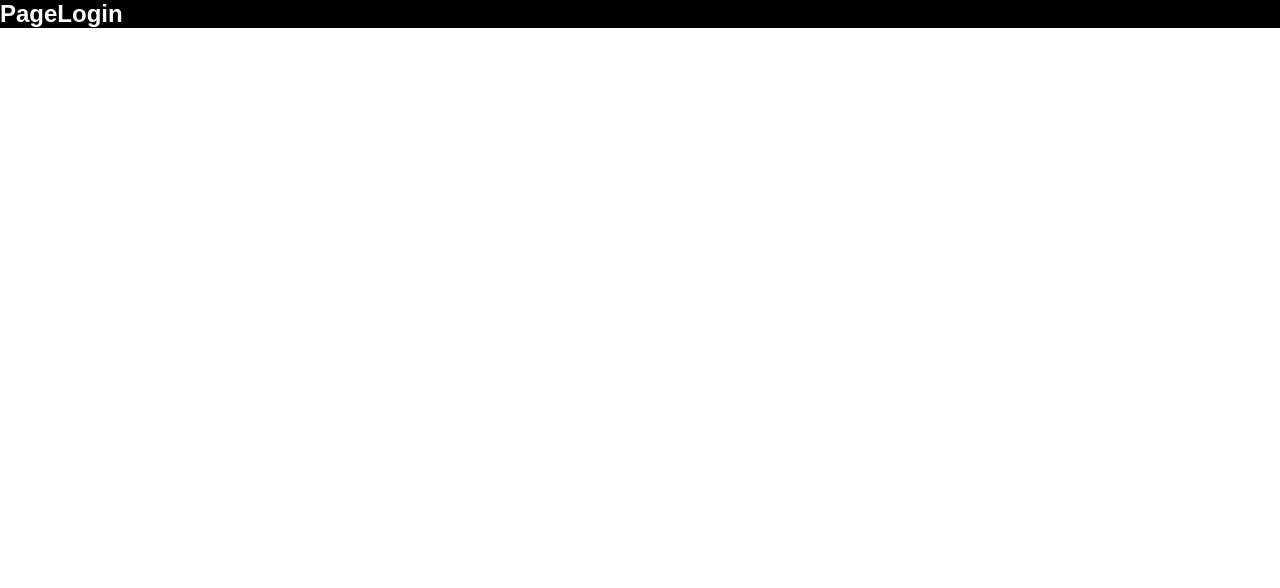
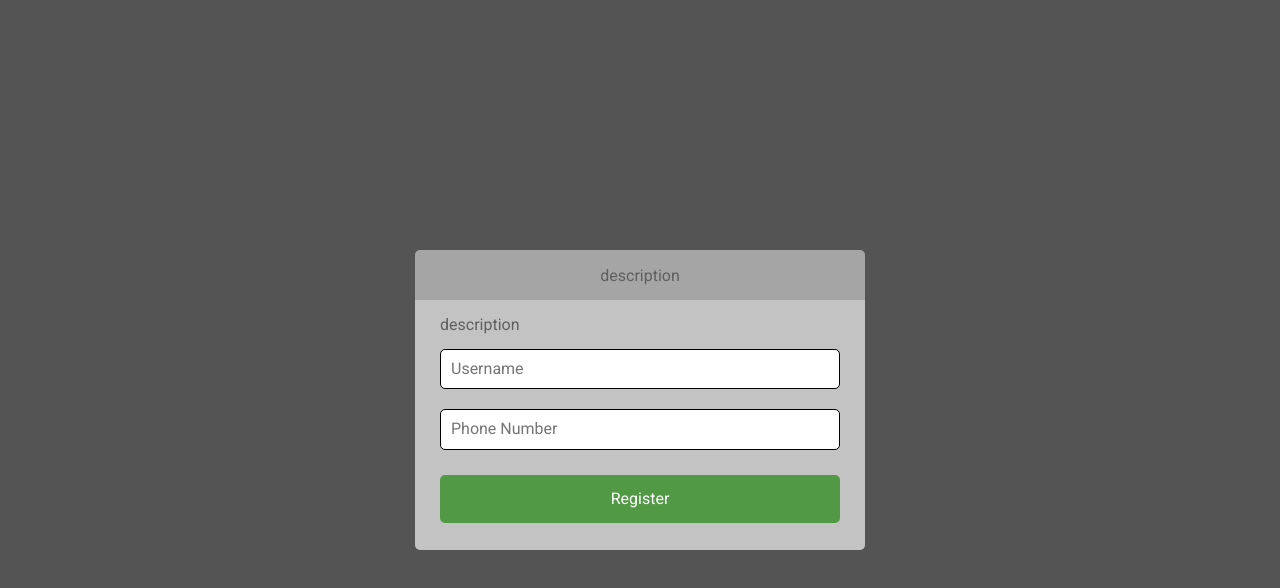
Before and after one commit to Growthspec12/Todo-test, a Vue app: page / in a window 1280 px wide. Shown: the top 588 px of the page. Built offline with nearby package versions, Linux system fonts and the light colour scheme; no server answers.

Commit message:
Implement registration with validation

```diff
--- a/src/App.vue
+++ b/src/App.vue
@@ -1,7 +1,7 @@
 <template>
   <div class="container">
-    <page-login v-if="!isLoggedIn"></page-login>
-    <page-todo v-else></page-todo>
+    <page-login v-if="!isLoggedIn" @login-success="onLoginSuccess"></page-login>
+    <page-todo v-else :user="userData"></page-todo>
   </div>
 </template>
 
@@ -17,7 +17,14 @@ export default {
   },
   data(){
     return{
-      isLoggedIn: false
+      isLoggedIn: false,
+      userData: {}
+    }
+  },
+  methods: {
+    onLoginSuccess(user){
+      this.userData = user
+      this.isLoggedIn = true
     }
   }
 }
--- /dev/null
+++ b/src/api/users.js
@@ -0,0 +1,3 @@
+export const getUsers = () => {
+  return fetch("https://jsonplaceholder.typicode.com/users")
+}
--- /dev/null
+++ b/src/components/AppDropdown.vue
@@ -0,0 +1,177 @@
+<template>
+  <div class="wrapper">
+    <div class="input-bar" @click="showOptions">
+      <div class="input-bar__search">{{ selectedOption.optionName }}</div>
+      <div class="input-bar__button" @click.stop="toggleOptionsVisibility">
+        <div class="input-bar__arrow"></div>
+      </div>
+    </div>
+    <div class="list" v-if="optionsIsVisible">
+      <div class="list__options" ref="options">
+        <p
+          v-for="option in filteredList"
+          class="list__option"
+          :key="option.id"
+          :class="{active: option.isActive === 'active', highlight: option.isActive === 'highlight'}"
+          @click="selectOptionByClick(option)"
+        >{{ option.optionName }}</p>
+      </div>
+    </div>
+  </div>
+</template>
+
+<script>
+export default {
+  name: "AppDropdown",
+  props: {
+    options: {
+      type: Array,
+      required: true
+    }
+  },
+
+  data(){
+    return {
+      optionsIsVisible: false,
+      selectedOption: {},
+      filteredList: [],
+      counter: 0,
+      times: 1,
+    }
+  },
+  mounted(){
+    this.filteredList = this.options.map((element, index) => {
+      return {id: index, optionName: element, isActive: ""};
+    })
+    this.filteredList[0].isActive = "active"
+    this.selectedOption = this.filteredList[0]
+  },
+  methods: {
+    toggleOptionsVisibility(){
+      this.optionsIsVisible = !this.optionsIsVisible
+      this.resetHighlight()
+      this.counter = 0
+    },
+    hideOptions(){
+      this.optionsIsVisible = false
+    },
+    showOptions(){
+      this.optionsIsVisible = true
+      this.resetHighlight()
+      this.counter = 0
+    },
+    selectOptionByClick(option){
+      if (this.selectedOption.id !== option.id) {
+        this.selectedOption = option
+        this.resetActive()
+        this.selectedOption.isActive = "active"
+        this.hideOptions()
+        return;
+      }
+      this.selectedOption = this.filteredList[0]
+      this.resetActive()
+    },
+    resetHighlight(){
+      this.filteredList.forEach(el => {
+        if (el.isActive !== "active"){
+          el.isActive = ""
+        }
+      })
+    },
+    resetActive(){
+      this.filteredList.forEach(el => {
+        if (el.isActive !== "highlight"){
+          el.isActive = ""
+        }
+      })
+    }
+  }
+}
+</script>
+
+<style lang="scss" scoped>
+.wrapper {
+  width: 150px;
+  min-height: 300px;
+  max-height: fit-content;
+}
+.input-bar {
+  display: flex;
+  cursor: pointer;
+  margin-bottom: 10px;
+  width: 100%;
+  &__search {
+    display: flex;
+    justify-content: center;
+    align-items: center;
+    color: $white;
+    height: 40px;
+    width: 80%;
+    padding: 0 5px;
+    font-size: 1rem;
+    border: 1px solid $gray;
+    border-right: none;
+    border-top-left-radius: 5px;
+    border-bottom-left-radius: 5px;
+  }
+  &__button {
+    width: 20%;
+    height: 40px;
+    border: 1px solid $gray;
+    display: flex;
+    justify-content: center;
+    align-items: center;
+    border-left: none;
+    border-top-right-radius: 5px;
+    border-bottom-right-radius: 5px;
+  }
+  &__arrow {
+    border: solid $black;
+    border-width: 0 2px 2px 0;
+    display: inline-block;
+    transform: rotate(45deg);
+    padding: 3px;
+    transition: all 0.3s ease-out;
+  }
+}
+.list {
+  width: 100%;
+  height: fit-content;
+  border: 1px solid $gray;
+  border-radius: 5px;
+  &__title {
+    position: relative;
+    top: 0;
+    padding: 15px 10px;
+    text-align: center;
+    border-bottom: 1.5px solid $gray;
+    color: $white;
+    font-weight: bold;
+  }
+  &__options {
+    overflow: scroll;
+    height: fit-content;
+    max-height: 255px;
+  }
+  &__option {
+    color: $white;
+    padding: 5px 10px;
+    display: flex;
+    justify-content: center;
+    font-size: 1rem;
+    &:hover{
+      background-color: darkgray;
+      cursor: pointer;
+      color: black;
+    }
+  }
+}
+.active{
+  background-color: gray;
+  color: white;
+}
+.highlight{
+  background-color: darkgray;
+  color: black;
+}
+</style>
--- /dev/null
+++ b/src/style/_fonts.scss
@@ -0,0 +1 @@
+@import url('https://fonts.googleapis.com/css2?family=Roboto:wght@400;700&display=swap');
--- /dev/null
+++ b/src/style/_login.scss
@@ -0,0 +1,63 @@
+.login{
+  width: 100%;
+  max-width: 450px;
+  border-radius: 5px;
+  color: $gray-dark;
+
+  &__heading{
+    margin: 0 0 15px 0;
+  }
+
+  &__header{
+    background: $gray;
+    height: 50px;
+    border-top-left-radius: 5px;
+    border-top-right-radius: 5px;
+    display: flex;
+    justify-content: center;
+    align-items: center;
+  }
+
+  &__body{
+    background: $gray-light;
+    height: 250px;
+    border-bottom-left-radius: 5px;
+    border-bottom-right-radius: 5px;
+    padding: 15px 25px 0 25px;
+  }
+}
+.form{
+  width: 100%;
+  display: flex;
+  flex-direction: column;
+
+  &__input{
+    outline: none;
+    border: 1px solid $black;
+    margin-bottom: 20px;
+    border-radius: 5px;
+    padding: 10px;
+
+    &_error{
+      border: 1px solid $red;
+    }
+  }
+
+  &__button{
+    color: $white;
+    background-color: $green;
+    outline: none;
+    border: none;
+    border-radius: 5px;
+    margin-top: 5px;
+    padding: 15px;
+  }
+}
+.page{
+  display: flex;
+  justify-content: center;
+  align-items: center;
+  width: 100%;
+  height: 100%;
+  min-height: 100vh;
+}
--- a/src/style/_normalize.scss
+++ b/src/style/_normalize.scss
@@ -1,11 +1,3 @@
-
-
-ol, ul {
-  list-style: none;
-  margin: 0;
-  padding: 0;
-}
-
 /*! normalize.css v8.0.1 | MIT License | github.com/necolas/normalize.css */
 
 /* Document
@@ -19,6 +11,7 @@ ol, ul {
 html {
   line-height: 1.15; /* 1 */
   -webkit-text-size-adjust: 100%; /* 2 */
+  height: 100%;
 }
 
 /* Sections
@@ -28,23 +21,18 @@ html {
  * Remove the margin in all browsers.
  */
 
-body {
-  width: 100%;
-  min-width: 100vw;
-  height: 100%;
-  min-height: 100vh;
-  font-family: sans-serif;
-  line-height: normal;
-  margin: 0;
-  padding: 0;
-}
-
 /**
  * Render the `main` element consistently in IE.
  */
 
 main {
   display: block;
+}
+
+ol, ul {
+  list-style: none;
+  margin: 0;
+  padding: 0;
 }
 
 /**
--- a/src/style/_style.scss
+++ b/src/style/_style.scss
@@ -1,6 +1,16 @@
 @import "./normalize";
+@import "./variables.scss";
+@import "./fonts.scss";
+@import "./login.scss";
 
-div {
-  background-color: black;
-  color: white;
+body {
+  width: 100%;
+  min-width: 100vw;
+  height: 100%;
+  min-height: 100vh;
+  font-family: "Roboto", sans-serif;
+  line-height: normal;
+  background-color: $page-bg;
+  margin: 0;
+  padding: 0;
 }
--- /dev/null
+++ b/src/style/_variables.scss
@@ -0,0 +1,8 @@
+$black: #000;
+$page-bg: #545454;
+$gray-dark: #5F5F5F;
+$gray: #A5A5A5;
+$gray-light: #C3C3C3;
+$white: #fff;
+$green: #529945;
+$red: red;
--- a/src/views/PageLogin.vue
+++ b/src/views/PageLogin.vue
@@ -1,10 +1,72 @@
 <template>
-  <h2>PageLogin</h2>
+  <div class="page">
+    <div class="login">
+      <header class="login__header">description</header>
+      <div class="login__body">
+        <p class="login__heading">description</p>
+        <form class="login__form form" @submit.prevent="register">
+          <input class="form__input" :class="{'form__input_error': !isUsernameCorrect}" type="text" placeholder="Username" v-model="inputName">
+          <input class="form__input" :class="{'form__input_error': !isPhoneCorrect}" type="text" placeholder="Phone Number" v-model="inputPhone">
+          <button class="form__button" type="submit">Register</button>
+        </form>
+      </div>
+    </div>
+  </div>
 </template>
 
 <script>
+import { getUsers } from "@/api/users";
+
 export default {
-  name: "PageLogin"
+  name: "PageLogin",
+  emits: ["login-success"],
+  data(){
+    return {
+      users: [],
+      inputName: "",
+      inputPhone: "",
+      isUsernameCorrect: true,
+      isPhoneCorrect: true
+    }
+  },
+  watch: {
+    inputName(){
+      const regex = /^[a-zA-Z\s]+$/;
+      this.isUsernameCorrect = regex.test(this.inputName);
+    },
+    inputPhone(){
+      const regex = /^[a-zA-Z0-9\s-().]+$/;
+      this.isPhoneCorrect = regex.test(this.inputPhone)
+    }
+  },
+  methods: {
+    async initUsers(){
+      try {
+        const response = await getUsers();
+        this.users = await response.json()
+      } catch {
+        console.log("Users")
+      }
+    },
+    register(){
+      if (!this.isPhoneCorrect || !this.isUsernameCorrect){
+        return;
+      }
+      const currentUser = this.users.find(user => user.username === this.inputName)
+      if (!currentUser){
+        console.log("User not found");
+        return;
+      }
+      if (currentUser.phone !== this.inputPhone){
+        console.log("Phone are wrong");
+        return;
+      }
+      this.$emit("login-success", currentUser)
+    }
+  },
+  created(){
+    this.initUsers()
+  }
 }
 </script>
 
--- a/src/views/PageTodo.vue
+++ b/src/views/PageTodo.vue
@@ -1,11 +1,26 @@
 <template>
-  <h2>PageTodo</h2>
+  <app-dropdown :options="options"></app-dropdown>
 
 </template>
 
 <script>
+import AppDropdown from "@/components/AppDropdown";
 export default {
-  name: "PageTodo"
+  name: "PageTodo",
+  props: {
+    user: {
+      type: Object,
+      required: true
+    }
+  },
+  components: {
+    AppDropdown
+  },
+  data(){
+    return {
+      options: ["All", "Completed", "Uncompleted", "Favorites"]
+    }
+  }
 }
 </script>
 
```
